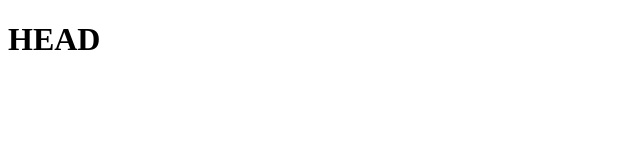
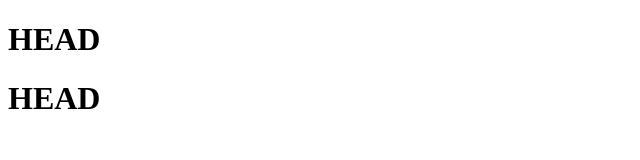
Before and after one commit to karthick-ff/repository-1, a plain HTML site: page index.html in a window 1280 px wide. Shown: the whole page, without its empty margins (0-640 px from the left). Drawn offline with Linux system fonts and the light colour scheme.

Commit message:
Update index.html

```diff
--- a/index.html
+++ b/index.html
@@ -6,6 +6,6 @@
     <title>Document</title>
 </head>
 <body>
-    <h1>HEAD</h1>
+    <h1>HEAD</h1>    <h1>HEAD</h1>
 </body>
 </html>
```
